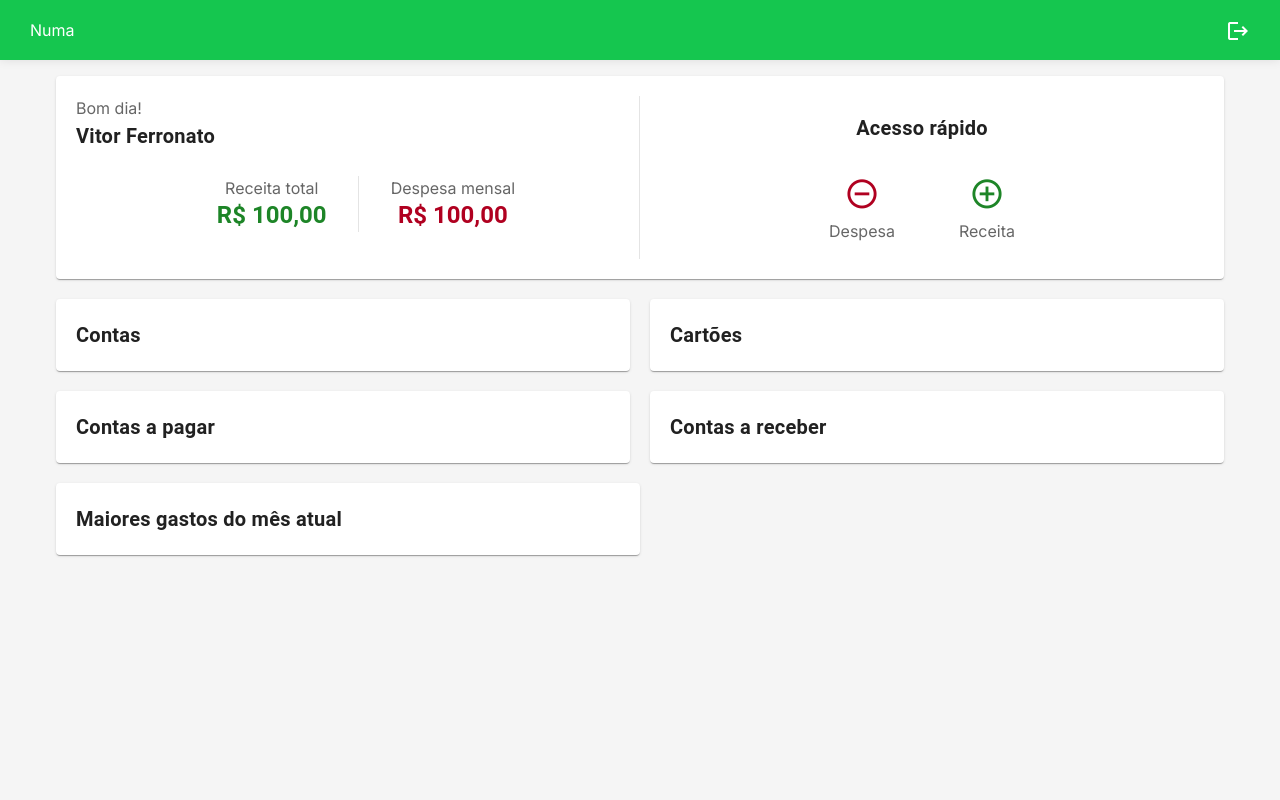
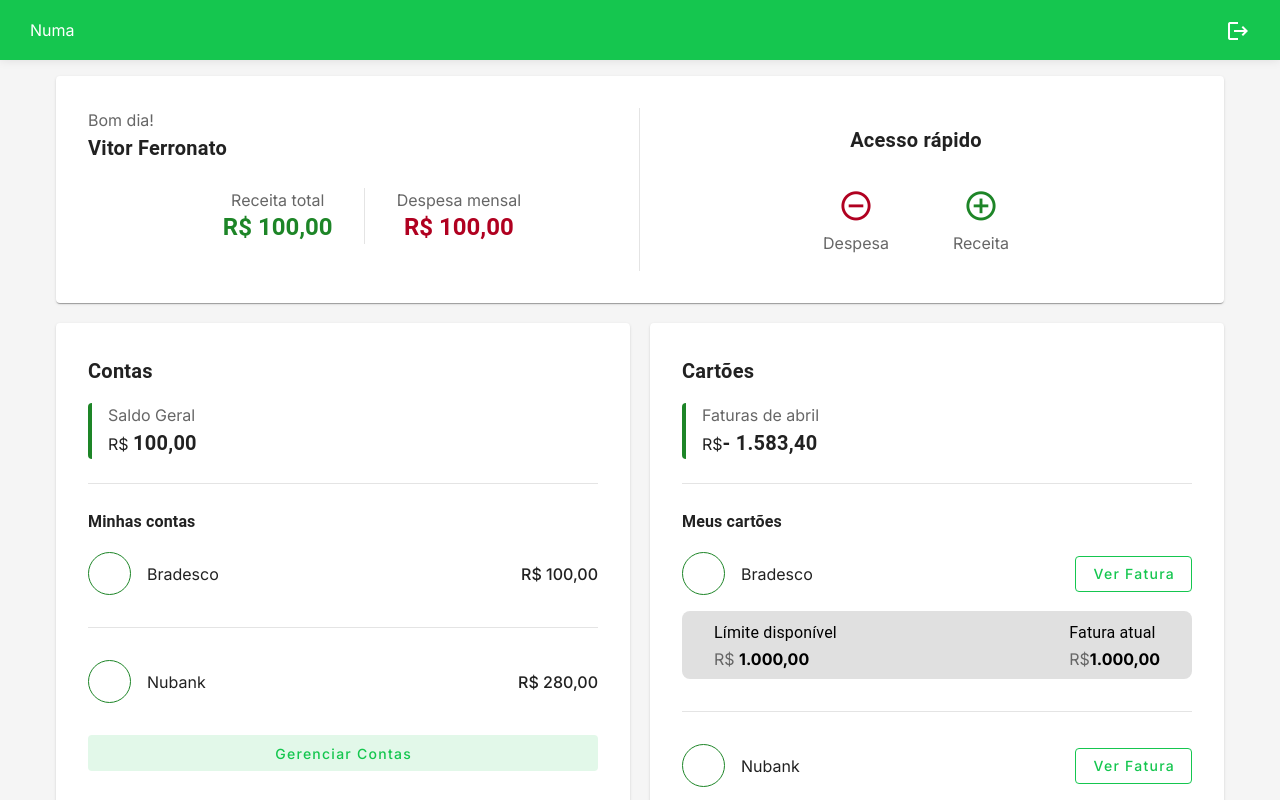
Before and after one commit to VitorFerronato/numa-client, a Vue app: page /main/dashboard in a window 1280 px wide. Shown: the top 800 px of the page. Built offline with nearby package versions, Linux system fonts and the light colour scheme.

Commit message:
feat: create accounts and credit card

```diff
--- a/src/configs/vuetify.js
+++ b/src/configs/vuetify.js
@@ -41,6 +41,7 @@
           error: "#b00020",
           success: "#1d8527",
           background: "#f5f5f5",
+          "background-light": "#E0E0E0",
           text: "#003705",
           "text-secondary": "#666666",
         },
--- a/src/views/Main/components/BankAccounts.vue
+++ b/src/views/Main/components/BankAccounts.vue
@@ -1,9 +1,57 @@
 <template>
-  <v-card class="pa-5 mt-5 w-50">
+  <v-card class="pa-8 mt-5 w-50">
     <p class="font-weight-bold text-h6">Contas</p>
+    <div class="mt-4 border-left">
+      <p class="text-text-secondary">Saldo Geral</p>
+      <p>
+        <span>R$</span> <span class="font-weight-bold text-h6">100,00</span>
+      </p>
+    </div>
+    <v-divider class="my-6"></v-divider>
+
+    <p class="font-weight-bold text-subtitle-1">Minhas contas</p>
+
+    <div class="d-flex flex-column justify-space-between ga-4 mt-4">
+      <div class="d-flex justify-space-between align-center">
+        <div class="d-flex align-center ga-4">
+          <div class="avatar"></div>
+          <p>Bradesco</p>
+        </div>
+
+        <p class="font-weight-medium">R$ 100,00</p>
+      </div>
+
+      <v-divider class="my-4"></v-divider>
+
+      <div class="d-flex justify-space-between align-center">
+        <div class="d-flex align-center ga-4">
+          <div class="avatar"></div>
+          <p>Nubank</p>
+        </div>
+
+        <p class="font-weight-medium">R$ 280,00</p>
+      </div>
+    </div>
+
+    <DBtn title="Gerenciar contas" variant="tonal" block class="mt-8" />
   </v-card>
 </template>
 
-<script setup></script>
+<script setup>
+import DBtn from "@/components/DBtn.vue";
+</script>
 
-<style lang="scss" scoped></style>
+<style lang="scss" scoped>
+.border-left {
+  border-left: 4px solid $feedback-color-success-pure;
+  border-radius: 4px;
+  padding-left: 16px;
+}
+
+.avatar {
+  width: 43px;
+  height: 43px;
+  border-radius: 50%;
+  border: 1px solid $feedback-color-success-pure;
+}
+</style>
--- a/src/views/Main/components/BillsToPay.vue
+++ b/src/views/Main/components/BillsToPay.vue
@@ -1,9 +1,7 @@
 <template>
-  <v-card class="pa-5 mt-5 w-50">
+  <v-card class="pa-8 mt-5 w-50">
     <p class="font-weight-bold text-h6">Contas a pagar</p>
   </v-card>
 </template>
 
 <script setup></script>
-
-<style lang="scss" scoped></style>
--- a/src/views/Main/components/CreditCards.vue
+++ b/src/views/Main/components/CreditCards.vue
@@ -1,9 +1,95 @@
 <template>
-  <v-card class="pa-5 mt-5 w-50">
+  <v-card class="pa-8 mt-5 w-50">
     <p class="font-weight-bold text-h6">Cartões</p>
+
+    <div class="mt-4 border-left">
+      <p class="text-text-secondary">Faturas de abril</p>
+      <p>
+        <span>R$</span>
+        <span class="font-weight-bold text-h6">- 1.583,40</span>
+      </p>
+    </div>
+    <v-divider class="my-6"></v-divider>
+
+    <p class="font-weight-bold text-subtitle-1">Meus cartões</p>
+
+    <div class="d-flex flex-column justify-space-between ga-4 mt-4">
+      <div>
+        <div class="d-flex justify-space-between align-center">
+          <div class="d-flex align-center ga-4">
+            <div class="avatar"></div>
+            <p>Bradesco</p>
+          </div>
+          <DBtn title="Ver fatura" variant="outlined" />
+        </div>
+        <div
+          class="d-flex justify-space-between align-center px-8 py-2 mt-4 rounded-lg bg-background-light"
+        >
+          <div>
+            <p class="text-subtitle-1">Límite disponível</p>
+            <p>
+              <span class="text-text-secondary">R$ </span>
+              <span class="font-weight-bold">1.000,00</span>
+            </p>
+          </div>
+          <div>
+            <p class="text-subtitle-1">Fatura atual</p>
+            <p>
+              <span class="text-text-secondary">R$</span>
+              <span class="font-weight-bold">1.000,00</span>
+            </p>
+          </div>
+        </div>
+      </div>
+
+      <v-divider class="my-4"></v-divider>
+
+      <div>
+        <div class="d-flex justify-space-between align-center">
+          <div class="d-flex align-center ga-4">
+            <div class="avatar"></div>
+            <p>Nubank</p>
+          </div>
+          <DBtn title="Ver fatura" variant="outlined" />
+        </div>
+        <div
+          class="d-flex justify-space-between align-center px-8 py-2 mt-4 rounded-lg bg-background-light"
+        >
+          <div>
+            <p class="text-subtitle-1">Límite disponível</p>
+            <p>
+              <span class="text-text-secondary">R$ </span>
+              <span class="font-weight-bold">1.000,00</span>
+            </p>
+          </div>
+          <div>
+            <p class="text-subtitle-1">Fatura atual</p>
+            <p>
+              <span class="text-text-secondary">R$</span>
+              <span class="font-weight-bold">1.000,00</span>
+            </p>
+          </div>
+        </div>
+      </div>
+    </div>
   </v-card>
 </template>
 
-<script setup></script>
+<script setup>
+import DBtn from "@/components/DBtn.vue";
+</script>
 
-<style lang="scss" scoped></style>
+<style lang="scss" scoped>
+.border-left {
+  border-left: 4px solid $feedback-color-success-pure;
+  border-radius: 4px;
+  padding-left: 16px;
+}
+
+.avatar {
+  width: 43px;
+  height: 43px;
+  border-radius: 50%;
+  border: 1px solid $feedback-color-success-pure;
+}
+</style>
--- a/src/views/Main/components/GeralVision.vue
+++ b/src/views/Main/components/GeralVision.vue
@@ -1,5 +1,5 @@
 <template>
-  <v-card class="pa-5 d-flex">
+  <v-card class="pa-8 d-flex">
     <div class="w-50">
       <p class="text-text-secondary">Bom dia!</p>
       <p class="font-weight-bold text-h6">Vitor Ferronato</p>
```
